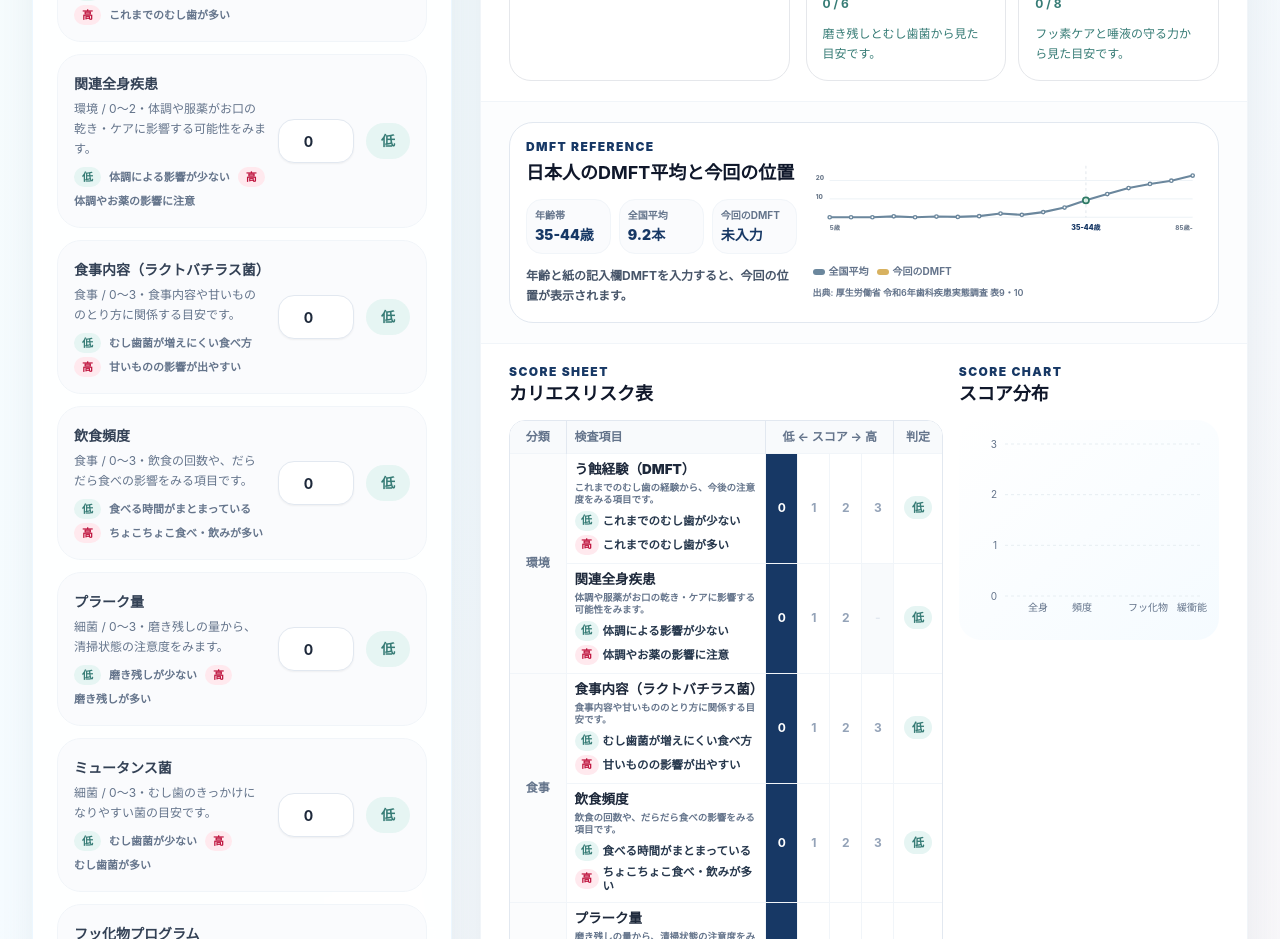
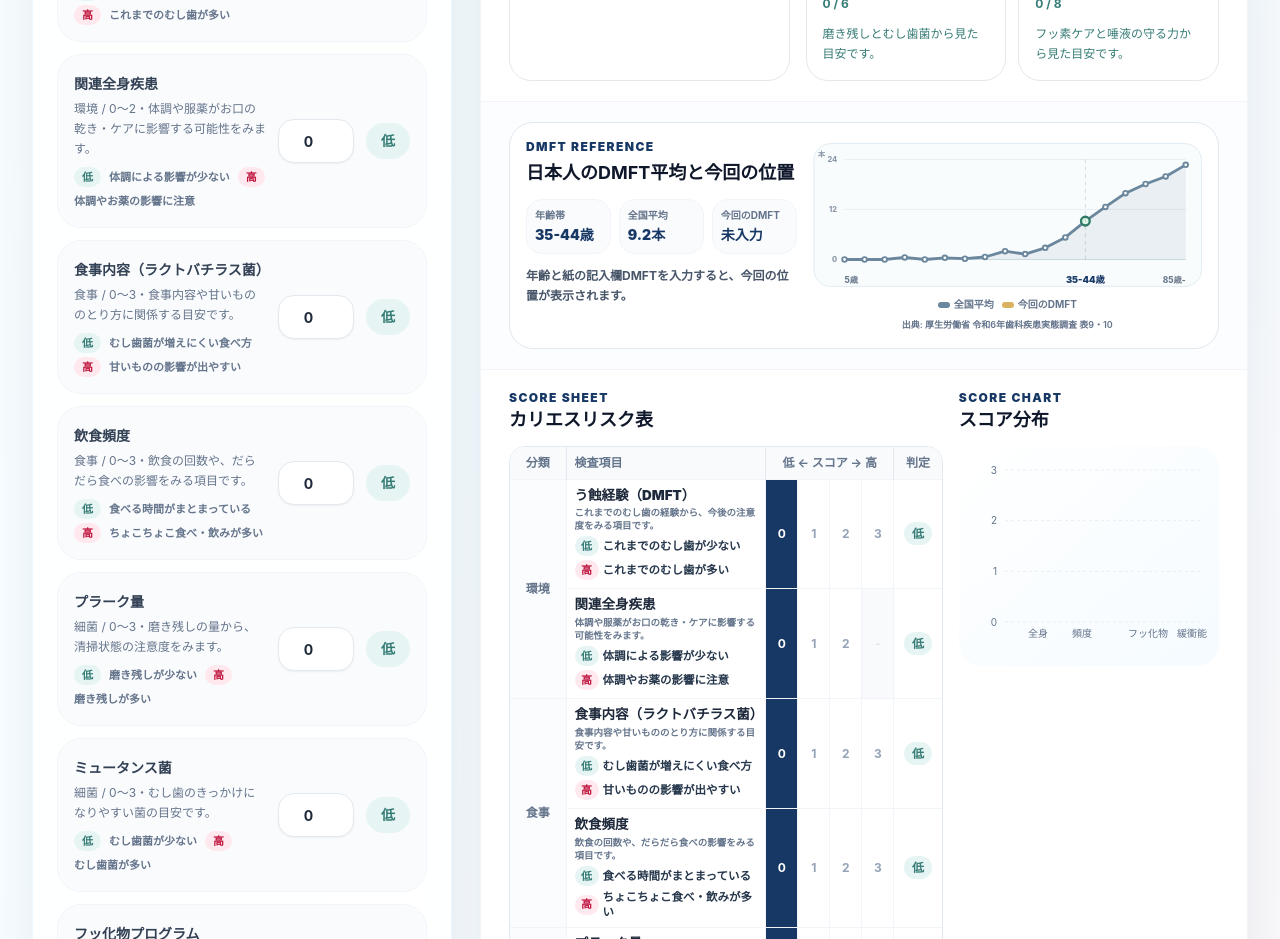
Before and after one commit to mrtakae-coder/caries-risk-report-app, a Next.js app: page / in a window 1280 px wide. Shown: the part 840-1779 px from the top of the page. Built offline with nearby package versions, Linux system fonts and the light colour scheme.

Commit message:
Refine DMFT reference chart shape

```diff
--- a/src/components/ResultReport.tsx
+++ b/src/components/ResultReport.tsx
@@ -156,16 +156,29 @@ function DmftReferenceCard({ form }: ResultReportProps) {
         ? "同年代平均より低めです。今のケアを続けていきましょう。"
         : "同年代平均より高めです。過去の治療部位も含めて、再発しにくい環境づくりを意識しましょう。"
       : "年齢と紙の記入欄DMFTを入力すると、今回の位置が表示されます。";
-  const width = 560;
-  const height = 112;
-  const padding = { top: 14, right: 14, bottom: 24, left: 24 };
+  const width = 420;
+  const height = 156;
+  const padding = { top: 18, right: 18, bottom: 30, left: 34 };
   const chartWidth = width - padding.left - padding.right;
   const chartHeight = height - padding.top - padding.bottom;
-  const maxValue = Math.max(28, patientDmft !== null ? Math.ceil(patientDmft + 2) : 28);
+  const highestAverage = Math.max(...dmftReferenceData.map((item) => item.average));
+  const highestValue = Math.max(highestAverage, patientDmft !== null ? patientDmft : 0);
+  const maxValue = Math.max(24, Math.min(32, Math.ceil((highestValue + 1) / 4) * 4));
+  const gridValues = [0, Math.round(maxValue / 2), maxValue];
   const xStep = chartWidth / (dmftReferenceData.length - 1);
   const x = (index: number) => padding.left + index * xStep;
   const y = (value: number) => padding.top + chartHeight - (Math.min(value, maxValue) / maxValue) * chartHeight;
-  const points = dmftReferenceData.map((item, index) => `${x(index).toFixed(1)},${y(item.average).toFixed(1)}`).join(" ");
+  const pointPairs = dmftReferenceData.map((item, index) => ({
+    x: x(index),
+    y: y(item.average)
+  }));
+  const points = pointPairs.map((point) => `${point.x.toFixed(1)},${point.y.toFixed(1)}`).join(" ");
+  const areaPath = [
+    `M ${pointPairs[0].x.toFixed(1)} ${(padding.top + chartHeight).toFixed(1)}`,
+    ...pointPairs.map((point) => `L ${point.x.toFixed(1)} ${point.y.toFixed(1)}`),
+    `L ${pointPairs[pointPairs.length - 1].x.toFixed(1)} ${(padding.top + chartHeight).toFixed(1)}`,
+    "Z"
+  ].join(" ");
   const referenceIndex = reference ? dmftReferenceData.indexOf(reference) : -1;
   const referenceX = referenceIndex >= 0 ? x(referenceIndex) : null;
   const patientY = patientDmft !== null ? y(patientDmft) : null;
@@ -196,18 +209,26 @@ function DmftReferenceCard({ form }: ResultReportProps) {
             {comparisonText}
           </p>
         </div>
-        <div className="grid min-w-0 gap-1">
-          <svg className="h-28 w-full overflow-visible print:h-[25mm]" viewBox={`0 0 ${width} ${height}`} role="img" aria-label="DMFT全国平均と今回の位置">
-            <line x1={padding.left} y1={padding.top + chartHeight} x2={width - padding.right} y2={padding.top + chartHeight} stroke="#e5edf2" />
-            <line x1={padding.left} y1={y(10)} x2={width - padding.right} y2={y(10)} stroke="#e5edf2" />
-            <line x1={padding.left} y1={y(20)} x2={width - padding.right} y2={y(20)} stroke="#e5edf2" />
+        <div className="grid min-w-0 justify-items-center gap-1.5">
+          <svg className="h-[152px] w-full max-w-[430px] overflow-visible print:h-[20mm] print:max-w-[58mm]" viewBox={`0 0 ${width} ${height}`} role="img" aria-label="DMFT全国平均と今回の位置">
+            <rect x={1} y={1} width={width - 2} height={height - 2} rx={18} fill="rgba(248,252,253,0.92)" stroke="rgba(221,233,239,0.9)" />
+            {gridValues.map((value) => (
+              <g key={value}>
+                <line x1={padding.left} y1={y(value)} x2={width - padding.right} y2={y(value)} stroke="#e7eef3" />
+                <text x={padding.left - 8} y={y(value) + 3} textAnchor="end" fill="#8b98a8" fontSize={8} fontWeight={800}>
+                  {value}
+                </text>
+              </g>
+            ))}
+            <line x1={padding.left} y1={padding.top + chartHeight} x2={width - padding.right} y2={padding.top + chartHeight} stroke="#cfdde6" strokeWidth={1.2} />
+            <path d={areaPath} fill="rgba(107,135,157,0.11)" />
             <polyline points={points} fill="none" stroke="#6b879d" strokeLinecap="round" strokeLinejoin="round" strokeWidth={3} />
             {dmftReferenceData.map((item, index) => (
               <circle
                 key={item.label}
                 cx={x(index)}
                 cy={y(item.average)}
-                r={reference === item ? 4.4 : 2.4}
+                r={reference === item ? 4.7 : 2.5}
                 fill={reference === item ? "#dff5e7" : "#fff"}
                 stroke={reference === item ? "#2f7a66" : "#6b879d"}
                 strokeWidth={reference === item ? 2.5 : 2}
@@ -218,7 +239,7 @@ function DmftReferenceCard({ form }: ResultReportProps) {
             ) : null}
             {referenceX !== null && patientY !== null ? (
               <path
-                d={`M ${referenceX.toFixed(1)} ${(patientY - 6).toFixed(1)} L ${(referenceX + 6).toFixed(1)} ${patientY.toFixed(1)} L ${referenceX.toFixed(1)} ${(patientY + 6).toFixed(1)} L ${(referenceX - 6).toFixed(1)} ${patientY.toFixed(1)} Z`}
+                d={`M ${referenceX.toFixed(1)} ${(patientY - 5.5).toFixed(1)} L ${(referenceX + 5.5).toFixed(1)} ${patientY.toFixed(1)} L ${referenceX.toFixed(1)} ${(patientY + 5.5).toFixed(1)} L ${(referenceX - 5.5).toFixed(1)} ${patientY.toFixed(1)} Z`}
                 fill="#d8b260"
                 stroke="#8c6420"
                 strokeWidth={1.8}
@@ -231,8 +252,7 @@ function DmftReferenceCard({ form }: ResultReportProps) {
                 {reference?.label}
               </text>
             ) : null}
-            <text x={4} y={y(10)} fill="#6c7a8c" fontSize={9} fontWeight={800}>10</text>
-            <text x={4} y={y(20)} fill="#6c7a8c" fontSize={9} fontWeight={800}>20</text>
+            <text x={5} y={15} fill="#8b98a8" fontSize={8} fontWeight={800}>本</text>
           </svg>
           <div className="flex flex-wrap gap-2 text-[10px] font-bold text-slate-500 print:gap-1.5 print:text-[5.8pt]">
             <span className="inline-flex items-center gap-1"><i className="h-1.5 w-3 rounded-full bg-[#6b879d]" />全国平均</span>
```
Also changed, not shown: web/app.js (+31 -11 lines), web/styles.css (+36 -7 lines).
